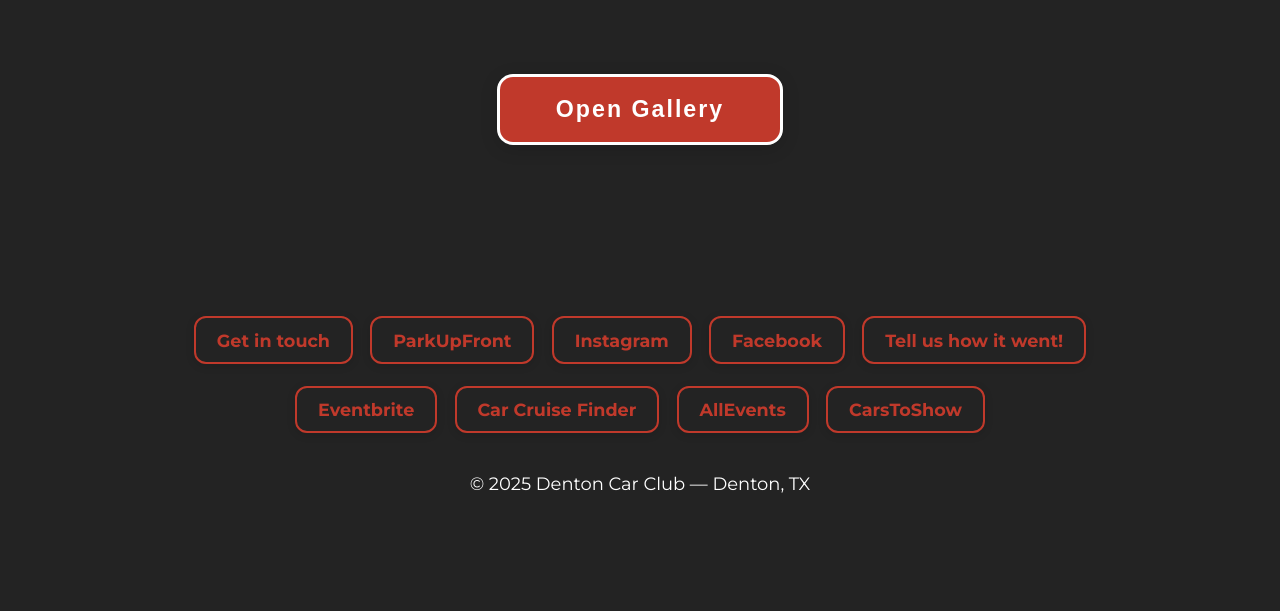
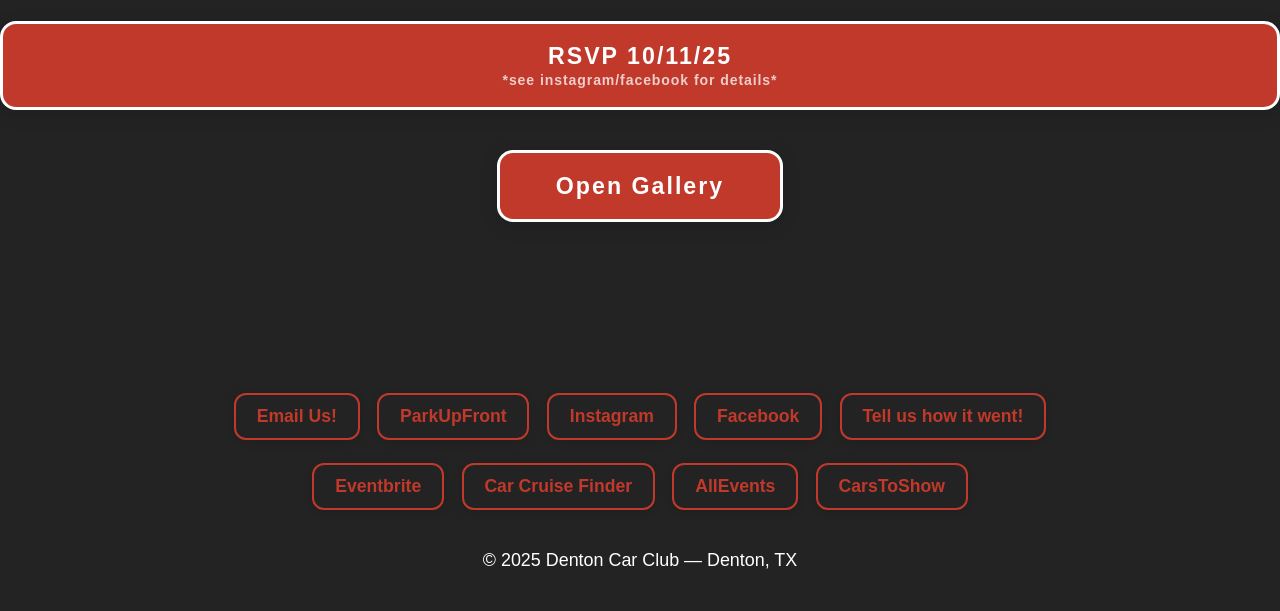
Before and after one commit to dentoncarclub-dotcom/dentoncarclub-dotcom.github.io, a plain HTML site: page index.html in a window 1280 px wide. Shown: the part 300-911 px from the top of the page. Before the commit the page ends 834 px from the top, so only its background shows below. Drawn offline with Linux system fonts and the light colour scheme; a web font is replaced by a local one.

Commit message:
Update index.html

```diff
--- a/index.html
+++ b/index.html
@@ -4,8 +4,16 @@
   <meta charset="utf-8" />
   <meta name="viewport" content="width=device-width,initial-scale=1" />
   <title>Denton Car Club</title>
-  <link href="https://fonts.googleapis.com/css?family=Montserrat:700,900,400&display=swap" rel="stylesheet">
+  <!-- ITC Benguiat Condensed font (see note below) -->
   <style>
+    /* NOTE: You must provide ITC Benguiat Condensed as a .ttf/.otf web font for this to work for all users.
+       The below is a placeholder. Replace with your actual font file if you have it. */
+    @font-face {
+      font-family: 'ITC Benguiat Condensed';
+      src: url('ITC Benguiat Condensed.ttf') format('truetype');
+      font-weight: normal;
+      font-style: normal;
+    }
     :root{
       --primary: #c0392b;
       --secondary: #111418;
@@ -16,11 +24,12 @@
       --btn-border: #c0392b;
       --footer-bg: #232323;
       --footer-color: #fff;
+      --font-family: 'ITC Benguiat Condensed', Arial, sans-serif;
     }
     *{box-sizing:border-box;}
     body{
       margin:0;
-      font-family:"Montserrat",Arial,sans-serif;
+      font-family:var(--font-family);
       background:var(--bg);
       color:#fff;
       min-height:100vh;
@@ -39,6 +48,7 @@
       background:#fff;
     }
     .main-title{
+      font-family:var(--font-family);
       font-weight:900;
       letter-spacing:4px;
       font-size:2.5rem;
@@ -46,19 +56,47 @@
       text-shadow: 2px 6px 18px rgba(0,0,0,0.25);
       color:var(--accent);
     }
-    .tagline{
+    .rsvp-btn{
+      display:flex;
+      flex-direction:column;
+      align-items:center;
+      justify-content:center;
+      margin:1.5rem auto 1.5rem auto;
+      padding:1.2rem 3.5rem;
+      font-size:1.45rem;
+      font-family:var(--font-family);
+      font-weight:900;
+      background:var(--accent);
+      color:#fff;
+      border-radius:16px;
+      text-decoration:none;
+      border:3px solid #fff;
+      box-shadow:0 4px 18px rgba(0,0,0,0.14);
+      letter-spacing:2px;
+      transition:background 0.16s, color 0.16s, border-color 0.16s;
+      outline:none;
+      cursor:pointer;
+    }
+    .rsvp-btn:hover, .rsvp-btn:focus{
+      background:#fff;
       color:var(--accent);
-      font-weight:700;
-      margin-bottom:0.8rem;
-      letter-spacing:1.5px;
-      font-size:1.05rem;
+      border-color:var(--accent);
     }
-    /* Gallery button */
+    .rsvp-details{
+      font-size:0.88rem;
+      font-family:var(--font-family);
+      letter-spacing:0.9px;
+      color:#fff;
+      opacity:0.75;
+      margin-top:2px;
+      font-weight:600;
+    }
     .gallery-btn{
       display:inline-block;
-      margin:2.5rem auto 2.5rem auto;
+      margin:1rem auto 2.5rem auto;
       padding:1.2rem 3.5rem;
       font-size:1.45rem;
+      font-family:var(--font-family);
       font-weight:900;
       background:var(--accent);
       color:#fff;
@@ -76,7 +114,6 @@
       color:var(--accent);
       border-color:var(--accent);
     }
-    /* Hidden gallery section until button clicked */
     .gallery-section{
       display:none;
       flex-direction:column;
@@ -95,6 +132,7 @@
     @keyframes fadeIn{ from{opacity:0;} to{opacity:1;} }
     .gallery-title{
       font-size:2rem;
+      font-family:var(--font-family);
       font-weight:900;
       color:#fff;
       margin-bottom:2.2rem;
@@ -135,18 +173,7 @@
       border-radius:9px;
       object-fit:cover;
       background:#fff;
-    }
-    .gallery-label{
-      position:absolute;
-      left:0; right:0; bottom:4px;
-      text-align:center;
-      font-size:0.92rem;
-      color:#fff;
-      font-weight:700;
-      text-shadow:0 2px 10px #111, 0 1px 10px #111;
-      background:rgba(30,30,30,0.6);
-      border-radius:0 0 8px 8px;
-      padding:0.1rem 0;
+      display:block;
     }
     .gallery-close-btn{
       position:absolute;
@@ -155,6 +182,7 @@
       background:var(--accent);
       color:#fff;
       font-size:1.1rem;
+      font-family:var(--font-family);
       font-weight:900;
       border-radius:9px;
       padding:0.7rem 1.5rem;
@@ -169,7 +197,6 @@
       color:var(--accent);
       border:2px solid var(--accent);
     }
-    /* Modal styles */
     .modal-bg{
       display:none;
       position:fixed;
@@ -196,6 +223,7 @@
       position:relative;
       text-align:center;
       color:#fff;
+      font-family:var(--font-family);
     }
     .modal-img{
       width:100%;
@@ -207,17 +235,12 @@
       box-shadow:0 6px 24px rgba(0,0,0,0.22);
       background:#111;
     }
-    .modal-label{
-      font-size:1.22rem;
-      color:#fff;
-      font-weight:700;
-      margin-bottom:1.2rem;
-    }
     .modal-back-btn{
       display:inline-block;
       margin-top:1.1rem;
       padding:0.7rem 2.1rem;
       font-size:1.1rem;
+      font-family:var(--font-family);
       font-weight:800;
       background:var(--accent);
       color:#fff;
@@ -239,6 +262,7 @@
       background:var(--footer-bg);
       color:var(--footer-color);
       margin-top:4rem;
+      font-family:var(--font-family);
     }
     .footer-links{
       display:flex;
@@ -259,6 +283,7 @@
       padding:0.7rem 1.3rem;
       border-radius:12px;
       text-decoration:none;
+      font-family:var(--font-family);
       font-weight:700;
       font-size:1.1rem;
       box-shadow:0 2px 8px rgba(0,0,0,0.13);
@@ -291,7 +316,14 @@
   <div class="hero">
     <img src="logo.jpg" alt="Denton Car Club logo" class="hero-logo" />
     <div class="main-title">DENTON CAR CLUB</div>
-    <div class="tagline">DCC — United by Passion, Driven by Community</div>
+  </div>
+
+  <!-- RSVP Button -->
+  <div style="text-align:center;">
+    <a class="rsvp-btn" href="http://bit.ly/485oqSx" target="_blank" rel="noopener">
+      RSVP 10/11/25
+      <span class="rsvp-details">*see instagram/facebook for details*</span>
+    </a>
   </div>
 
   <!-- Gallery Preview Button -->
@@ -312,7 +344,6 @@
   <div class="modal-bg" id="modal">
     <div class="modal-content">
       <img src="" id="modal-img" alt="" class="modal-img" />
-      <div class="modal-label" id="modal-label"></div>
       <button class="modal-back-btn" onclick="closeModal()">Back to Gallery</button>
     </div>
   </div>
@@ -320,33 +351,15 @@
   <!-- FOOTER LINKS -->
   <footer>
     <div class="footer-links">
-      <a class="footer-link-btn" href="mailto:dentoncarclub@gmail.com" aria-label="Email Denton Car Club">
-        Get in touch
-      </a>
-      <a class="footer-link-btn" href="https://app.parkupfront.com/club/4676" target="_blank" rel="noopener" aria-label="ParkUpFront Club">
-        ParkUpFront
-      </a>
-      <a class="footer-link-btn" href="https://www.instagram.com/denton.carclub?igsh=MTcyb3l6dnVsYW1vdg%3D%3D&utm_source=qr" target="_blank" rel="noopener" aria-label="Instagram">
-        Instagram
-      </a>
-      <a class="footer-link-btn" href="https://www.facebook.com/share/171ygkxmui/?mibextid=wwXIfr" target="_blank" rel="noopener" aria-label="Facebook">
-        Facebook
-      </a>
-      <a class="footer-link-btn" href="https://share.google/SM264MQ6NB8pDk6L6" target="_blank" rel="noopener" aria-label="Google Business Profile">
-        Tell us how it went!
-      </a>
-      <a class="footer-link-btn" href="https://www.eventbrite.com/e/1759341901989?aff=oddtdtcreator" target="_blank" rel="noopener" aria-label="Eventbrite">
-        Eventbrite
-      </a>
-      <a class="footer-link-btn" href="https://carcruisefinder.com/car-show/cars-cones/" target="_blank" rel="noopener" aria-label="Car Cruise Finder">
-        Car Cruise Finder
-      </a>
-      <a class="footer-link-btn" href="https://allevents.in/denton/80004843665138?aff_id=ue48iw&ref=sharer" target="_blank" rel="noopener" aria-label="AllEvents">
-        AllEvents
-      </a>
-      <a class="footer-link-btn" href="https://carstoshow.com/EventDetails.aspx?eventid=121709" target="_blank" rel="noopener" aria-label="CarsToShow">
-        CarsToShow
-      </a>
+      <a class="footer-link-btn" href="mailto:dentoncarclub@gmail.com">Email Us!</a>
+      <a class="footer-link-btn" href="https://app.parkupfront.com/club/4676" target="_blank" rel="noopener">ParkUpFront</a>
+      <a class="footer-link-btn" href="https://www.instagram.com/denton.carclub?igsh=MTcyb3l6dnVsYW1vdg%3D%3D&utm_source=qr" target="_blank" rel="noopener">Instagram</a>
+      <a class="footer-link-btn" href="https://www.facebook.com/share/171ygkxmui/?mibextid=wwXIfr" target="_blank" rel="noopener">Facebook</a>
+      <a class="footer-link-btn" href="https://share.google/SM264MQ6NB8pDk6L6" target="_blank" rel="noopener">Tell us how it went!</a>
+      <a class="footer-link-btn" href="https://www.eventbrite.com/e/1759341901989?aff=oddtdtcreator" target="_blank" rel="noopener">Eventbrite</a>
+      <a class="footer-link-btn" href="https://carcruisefinder.com/car-show/cars-cones/" target="_blank" rel="noopener">Car Cruise Finder</a>
+      <a class="footer-link-btn" href="https://allevents.in/denton/80004843665138?aff_id=ue48iw&ref=sharer" target="_blank" rel="noopener">AllEvents</a>
+      <a class="footer-link-btn" href="https://carstoshow.com/EventDetails.aspx?eventid=121709" target="_blank" rel="noopener">CarsToShow</a>
     </div>
     <div style="margin-top:2.2rem;">
       &copy; 2025 Denton Car Club — Denton, TX
@@ -354,7 +367,9 @@
   </footer>
 
   <script>
-    // Gallery images: list all images in repo root with valid extensions
+    // Auto-detect images (jpg, jpeg, png, gif, webp) in repo root
+    // On GitHub Pages, JS CANNOT list files in the repo directory automatically due to browser security.
+    // So you MUST manually add filenames here. This will display all images, no filenames, just pure thumbnails.
     const galleryImages = [
       "IMG_1583.jpeg",
       "IMG_1591.jpeg",
@@ -378,20 +393,18 @@
     function generateGallery(){
       const grid = document.getElementById('gallery-grid');
       grid.innerHTML = "";
-      galleryImages.forEach((src, idx)=>{
-        const label = src.replace(/[-_]/g, ' ').replace(/\.(jpg|jpeg|png|gif|webp)$/i,'').replace(/%20/g,' ');
+      galleryImages.forEach((src)=>{
         const div = document.createElement('div');
         div.className = "gallery-thumb";
-        div.onclick = function(){ openModal(src, label); };
-        div.innerHTML = `<img src="${encodeURI(src)}" alt="${label}" /><div class="gallery-label">${label}</div>`;
+        div.onclick = function(){ openModal(src); };
+        div.innerHTML = `<img src="${encodeURI(src)}" alt="Gallery Image" />`;
         grid.appendChild(div);
       });
     }
     // Modal logic
-    function openModal(src, label){
+    function openModal(src){
       document.getElementById('modal-img').src = encodeURI(src);
-      document.getElementById('modal-img').alt = label;
-      document.getElementById('modal-label').textContent = label;
+      document.getElementById('modal-img').alt = "Gallery Image";
       document.getElementById('modal').classList.add('active');
       window.scrollTo({top:0, behavior:'smooth'});
     }
```
